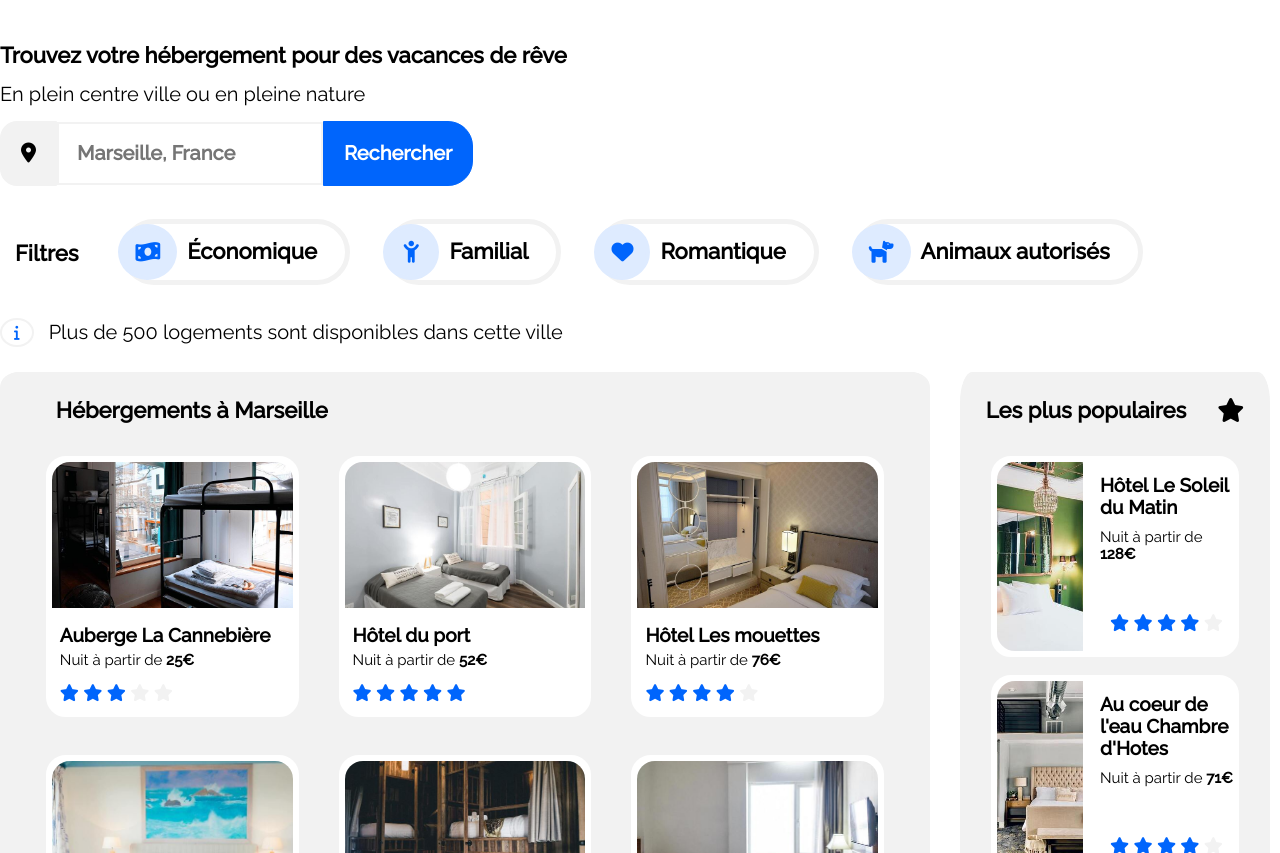
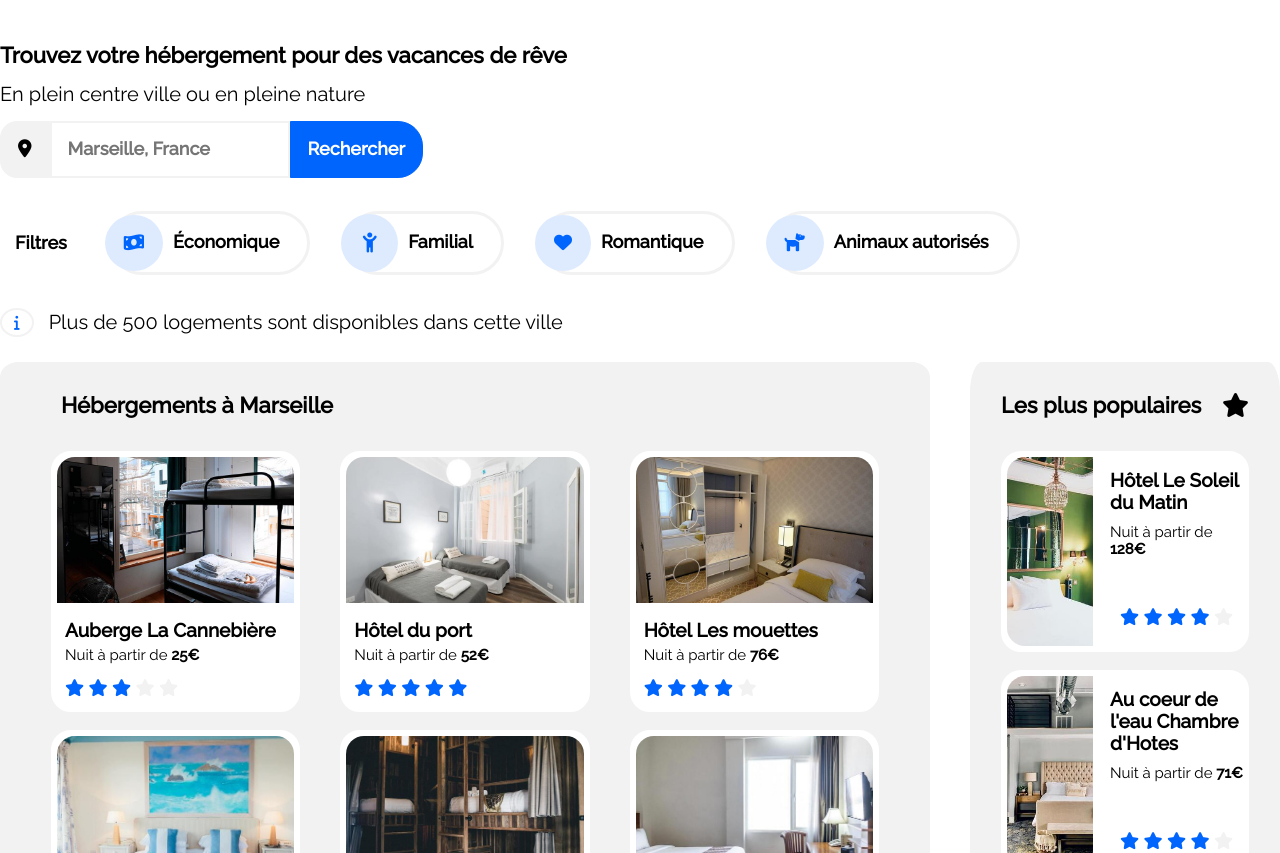
Before and after one commit to Sharkoux/Sharcoux.github.io, a plain HTML site: page index.html in a window 1280 px wide. Shown: the part 99-952 px from the top of the page. Drawn offline with Linux system fonts and the light colour scheme.

Commit message:
Add files via upload

```diff
--- a/css/resolution_iphone.css
+++ b/css/resolution_iphone.css
@@ -19,7 +19,6 @@
 
 
 .Nav_ul{
-width: 100%;
 justify-content: space-around;
 }
 
@@ -28,16 +27,23 @@ justify-content: space-around;
 /* Home Iphone */
 
 .Home {
-width: 90%;
+width: auto;
+padding-left: 0px;
 align-items: center;
 margin-left: 20px;
 margin-right: 5px;
+
 }
 
+.Home_form {
+    font-size: 17px;
+}
 
+.filter_p1 {
+    padding-left: 20px;
+}
 
 .filter_ul {
-    font-size: 15px;
     white-space: nowrap;
 }
 
@@ -58,7 +64,9 @@ margin-right: 5px;
     padding: 19px;
 }
 
-
+.info {
+    padding-right: 0px;
+}
  .info_icon {
     margin-right: auto;
 }
@@ -71,27 +79,17 @@ width: 100%;
 
 .Pop {
 border-radius: 0%;
-width: 95%;
-margin-right: 5px;
-margin-left: 5px;
+width: 100%;
+
 
 
 }
-.Pop_star {
-padding-top: 10px;
-}
+
 
 .Heberg_title {
-
-text-align: center;
-justify-content: space-between;
 white-space: nowrap;
 }
 
-.Pop_card {
-    width: 90%;
-    height: 28%;
-}
 
 .Pop_title {
     text-align: center;
@@ -104,18 +102,22 @@ white-space: nowrap;
 }
 
 .Heberg_container,
+.Heberg_container1,
 .Pop_container {
     flex-direction: column;
 }
 
 .Heberg_card,
 .Act_card{
-    margin: 20px;
-    width: 92%;
+
+    width: 100%;
     border:3px solid var(--grey)
 }
 
-
+.Heberg_card_container {
+    padding-left: 0px;
+    padding-right: 0px;;
+}
 
 .Heberg_plus{
 text-align: left;
@@ -123,59 +125,46 @@ text-align: left;
 }
 
 /* Section 3 "Activité à Marseille */
-#Act {
-    height: auto;
-    width: 100%;
-    margin-bottom: 45px;
-}
+
 
 .Act_bis{
     flex-direction: column;
-    align-items: center;
+
 
 }
 
 .Act_title {
     text-align: center;
 }
-.Act_img {
-    height: 200px;
-}
+
+
 
 .Act_card-large {
-    width: 80%;
-    height: auto;
+    width: 100%;
+
 }
 
 .Act_card-title {
 text-align: center;
 }
 
-.Act_image-large {
-    height: 195px;
-
-}
 
 .Act_two-card {
-    width:80%;
-    height: auto;
+    width:100%;
 }
 
 .Act_card-container {
     margin-bottom: 10px;
-    height: auto;
+
 }
 
 
 
 
-.Act_little-card1,
-.Act_little-card2 {
-    height: 45%;
 
-}
 .Act_little-card1 .img,
-.Act_little-card2 .img {
+.Act_little-card2 .img,
+.Act_img {
     height: 180px;
 }
 
@@ -183,7 +172,6 @@ text-align: center;
 
 
 footer {
-    width: 100%;
     height: 700px;
     flex-direction: column;
 
--- a/css/resolution_tablette.css
+++ b/css/resolution_tablette.css
@@ -26,8 +26,8 @@
 
 .Home {
 
-    width: 100%;
-    text-align: left;
+   width: 100%;
+   padding-left: 40px;
 
 
 }
@@ -35,40 +35,30 @@
 .filter {
    flex-direction: column;
    margin-top: 40px;
-   line-height: 5%;
 }
 
-.Home_form {
-    width: auto;
-}
+
 
 .filter_p1 {
     padding-top: 0px;
     text-align: left;
+    padding-bottom: 15px;
 }
 
 
 
 
 .filter_ul {
-    width: 90%;
-    flex-direction: row;
-    justify-content: space-between;
     flex-wrap: wrap;
-    padding-left: 0px;
-}
-
-    .Home li {
-    display: flex;
-    flex-direction: row;
 
 }
 
 
+
+
     .info {
-        margin: auto;
-        margin-top: auto;
-
+     justify-content: center;
+     padding-right: 30px;
     }
 
 /* Main Tablette */
@@ -82,32 +72,24 @@
 /* Section 1 / 2 tablette */
 .Pop {
     order: 1;
-    width: 100%;
-    height: 790px;
-    margin: 10px;
-
+    width: 90%;
+    margin-bottom: 25px;
 }
 
-.Pop_container {
-    align-items: center;
-}
 
-.Pop_card {
-   width: 70% ;
-   height: 30%;
+
+.Pop_card-image {
+    max-height: 170px;
 }
 
 .Pop_star {
-    width: 95%;
-    justify-content: space-around;
-    text-align: center;
+    padding: 15px;
+
 }
 
 
 #Heberg {
 
-    display: flex;
-    flex-direction: column;
     justify-content: space-between;
     width: 100%;
     order: 2;
@@ -115,27 +97,43 @@
 }
 
 .Heberg_card {
-    height: 100%;
     margin: 7px;
 }
 
 /* Section 3 Tablette */
 
+#Act {
+    padding-left: 10px;
+    padding-right: 10px;
+}
+
+.Act_bis {
+    margin-left: -10px;
+    margin-right: -10px;
+}
+
 .Act_two-card {
-    margin-left:0px;
-    width: 25%;
+    padding-left: 10px;
+    padding-right: 10px;
+
 
 }
+.Card_large {
+    padding-left: 10px;
+    padding-right:10px;
+}
 
-
+.Act_title {
+    padding-left: 20px;
+}
 
 /* Footer */
 footer {
-    width: 100%;
     padding: 30px;
     justify-content: space-around;
 }
 
 .footer_ul {
-    width: 30%;
+    width: 33.33%;
+    padding-left: 20px;
 }
--- a/css/style.css
+++ b/css/style.css
@@ -124,7 +124,7 @@ a {
 
 ._body {
     background-color: var(--grey);
-    padding: 2%;
+    padding: 30px;
     border: 1px solid var(--grey);
 
 }
@@ -145,8 +145,7 @@ a {
 .Nav_ul {
     display: flex;
     list-style: none;
-    margin: 0px;
-    padding: 0px;
+
 }
 
 .Nav_img {
@@ -191,14 +190,14 @@ a {
 
 
 .search_icon {
-    padding: 20px;
+    padding: 17px;
     background-color: var(--grey);
     border: 1px solid var(--grey);
     border-radius: 17px 0px 0px 17px;
 }
 
 .Home_form {
-    font-size: 20px;
+    font-size: 18px;
     display: flex;
     align-items: center;
     margin-top: 15px;
@@ -206,7 +205,7 @@ a {
 
 
 .search_text[type=text] {
-    padding: 18px;
+    padding: 16px;
     border: 2px solid var(--grey);
     font-weight: bold;
 }
@@ -222,7 +221,7 @@ a {
     font-weight: bold;
     color: white;
     border-radius: 0 25px 25px 0;
-    padding: 20px;
+    padding: 17px;
 }
 
 
@@ -233,9 +232,10 @@ a {
 .filter {
     display: flex;
     flex-direction: row;
+    flex-wrap: wrap;
     padding-top: 15px;
     margin-bottom: 15px;
-    font-size: 22px;
+    font-size: 18px;
     margin-left: 15px;
 }
 
@@ -263,7 +263,7 @@ a {
 
 .Home li {
     display: flex;
-    border: 5px solid var(--grey);
+    border: 3px solid var(--grey);
     border-radius: 45px;
     margin: 18px;
     padding-right: 28px;
@@ -278,7 +278,7 @@ a {
     margin-left: -25px;
     border: 4px solid var(--blue-light);
     background-color: var(--blue-light);
-    padding: 13px;
+    padding: 15px;
     color: var(--blue);
     border-radius: 50%;
 
@@ -339,6 +339,8 @@ a {
 /* ---Section 1  "Hébergement à Marseille"--- */
 
 #Heberg {
+    display: flex;
+    flex-direction: column;
     width: 75%;
     border-radius: 2%;
     padding-bottom: 45px;
@@ -356,13 +358,13 @@ a {
     flex-flow: column wrap;
     padding-left: 20px;
     padding-right: 20px;
-    margin-left: -20px;
-    margin-right: -20px;
+    width: 100%;
 }
 
 
 .Heberg_card {
-    height: 100%;
+
+    flex: 33%;
     flex-direction: column;
 }
 
@@ -370,20 +372,13 @@ a {
     padding-left: 20px;
     padding-right: 20px;
     display: flex;
-    flex: 33%;
-    flex-direction: column;
-
-
+    width: 100%;
 }
 
 .Heberg_container1 {
     display: flex;
-    padding-left: 20px;
-    padding-right: 20px;
     margin-left: -20px;
     margin-right: -20px;
-    margin-bottom: 20px;
-
 }
 .Heberg_card:hover {
     box-shadow: var(--shadow-one-hover);
@@ -418,8 +413,8 @@ padding-bottom: 15px;
     font-weight: bold;
     color: black;
     font-size: 20px;
-    padding-top: 30px;
-    padding-left: 35px;
+    padding-top: 20px;
+    padding-left: 15px;
 }
 
 
@@ -429,8 +424,8 @@ padding-bottom: 15px;
 
 .Pop {
     width: 25%;
-    margin-left: -10px;
-    margin-right: -10px;
+    margin-left: -20px;
+    margin-right: -20px;
     border-radius: 4%;
 
 }
@@ -443,10 +438,6 @@ padding-bottom: 15px;
 .Pop_container {
     display: flex;
     flex-direction: column;
-    padding-left: 10px;
-    padding-right: 10px;
-   margin-left: -5px;
-   margin-right: -5px;;
 }
 
 
@@ -568,6 +559,7 @@ padding-bottom: 15px;
 }
 
 .Act_card-container {
+    height: 60%;
     flex-direction: column;
     justify-content: space-between;
     border: 2px solid var(--grey);
@@ -598,7 +590,7 @@ footer {
 
 
 .footer_ul {
-    width: 35%;
+    width: 33.33%;
 }
 
 
--- a/index.html
+++ b/index.html
@@ -62,7 +62,7 @@
                         </li>
                         <li class="filter_li-hover filter_li-ligne1">
                             <i class="fa-solid fa-child-reaching filter_icon"
-                                style="font-size: 22px; padding-left: 16px; padding-right: 16px;  ;"></i>
+                                style="font-size: 20px; padding-left: 17px; padding-right: 17px;  ;"></i>
                             <a href="#" class="filter_p">Familial</a>
                         </li>
 
```
